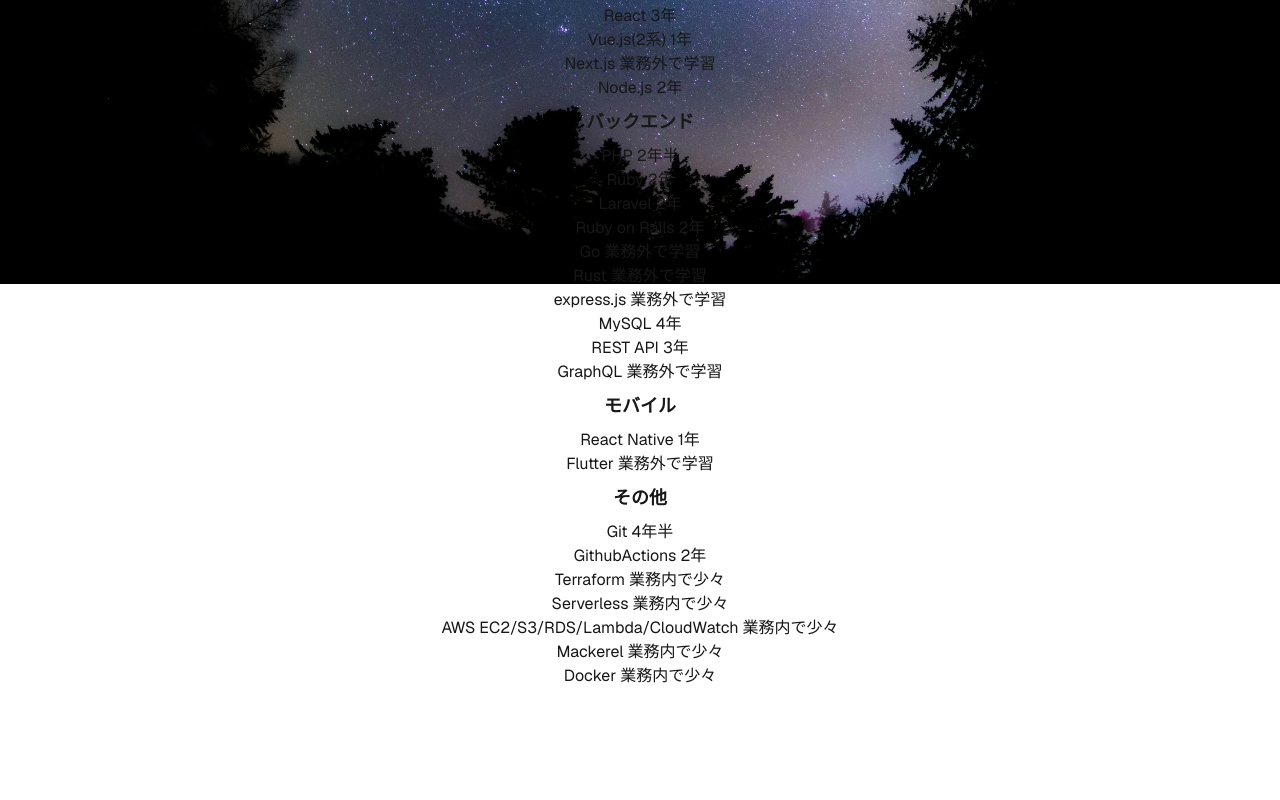
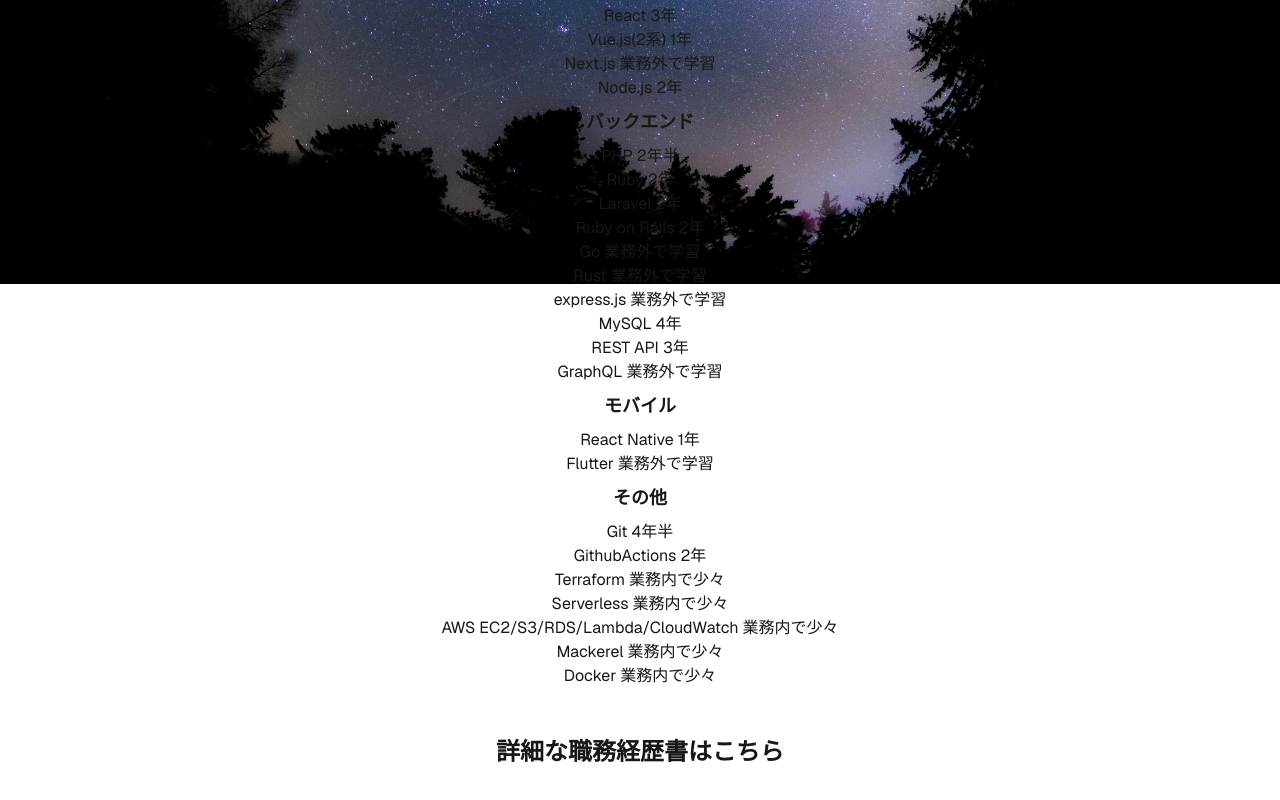
Before and after one commit to nottak0409/portfolio, a Next.js app: page /resume in a window 1280 px wide. Shown: the part 516-1316 px from the top of the page. Built offline with nearby package versions, Linux system fonts and the light colour scheme.

Commit message:
pdfファイルを設置

```diff
--- a/app/resume/page.tsx
+++ b/app/resume/page.tsx
@@ -72,6 +72,15 @@
 							<li>Docker 業務内で少々</li>
 						</ul>
 					</div>
+					<div className="text-xl sm:text-2xl font-bold text-center w-xl break-all mt-8">
+						<a
+							href="/resume.pdf"
+							download
+							className="hover:underline"
+						>
+							詳細な職務経歴書はこちら
+						</a>
+					</div>
 				</main>
 			</div>
 		</div>
```
Also changed, not shown: 1 other file (tests, documents, lock files or other folders).
